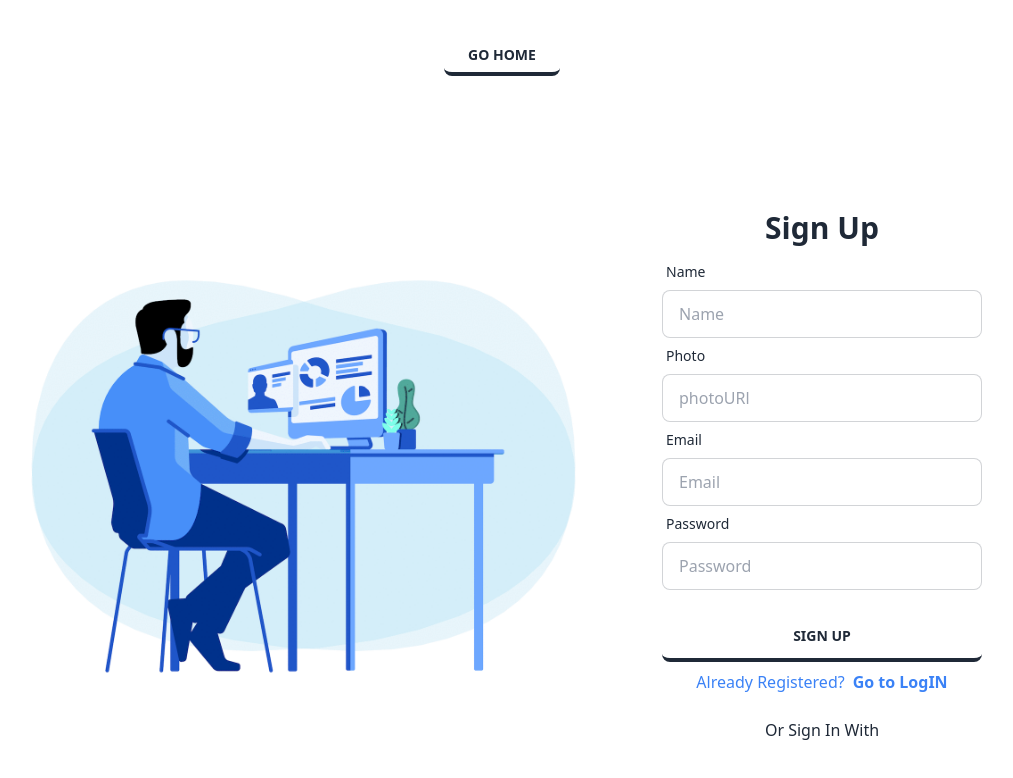
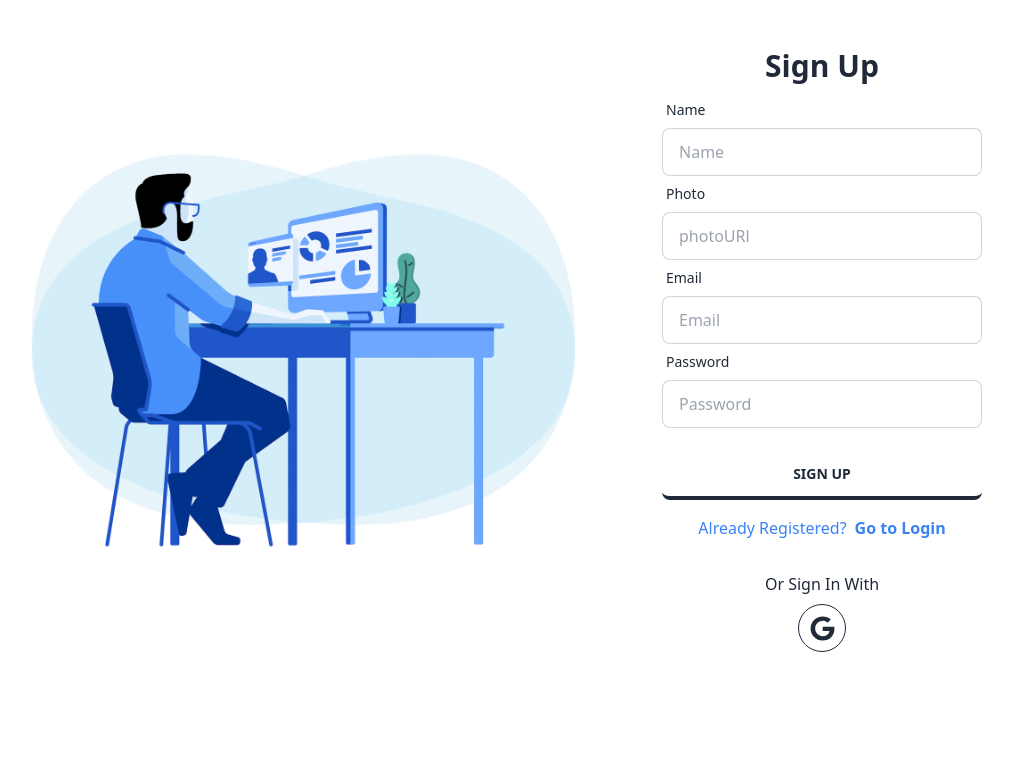
Before and after one commit to SumiAkter2/cozy-comfort-bites-clientsite, a React (Vite) app: page /signup in a window 1280 px wide. Shown: the top 778 px of the page, without its empty margins (138-1151 px from the left). Built offline with nearby package versions, Linux system fonts and the light colour scheme; no server answers.

Commit message:
added google signin

```diff
--- a/src/Components/LogIn/LogIn.jsx
+++ b/src/Components/LogIn/LogIn.jsx
@@ -9,6 +9,7 @@ import { Helmet } from "react-helmet-async";
 import { AuthContext } from "../../Provider/AuthProvider";
 import { Link, useLocation, useNavigate } from "react-router-dom";
 import Swal from "sweetalert2";
+import SocialLogin from "../SocialLogin/SocialLogin";
 
 const LogIn = () => {
   const { signIn } = useContext(AuthContext);
@@ -119,6 +120,10 @@ const LogIn = () => {
                 </p>
                 <p className="text-center mt-6">Or Sign In With</p>
               </form>
+
+              <div className="flex justify-center items-center gap-3 ">
+                <SocialLogin />
+              </div>
             </div>
           </div>
         </div>
--- a/src/Components/Shared/Navbar.jsx
+++ b/src/Components/Shared/Navbar.jsx
@@ -108,7 +108,10 @@ const Navbar = () => {
               </button>
             </>
           ) : (
-            <Link to="/login">LogIn</Link>
+            <Link to="/login">
+              {" "}
+              <button className="btn btn-warning btn-outline">LogIn </button>
+            </Link>
           )}
         </div>
       </div>
--- a/src/Components/SignUp/SignUp.jsx
+++ b/src/Components/SignUp/SignUp.jsx
@@ -5,6 +5,8 @@ import { useForm } from "react-hook-form";
 import { AuthContext } from "../../Provider/AuthProvider";
 import PrimaryButton from "../Shared/PrimaryButton/PrimaryButton";
 import Swal from "sweetalert2";
+import { Helmet } from "react-helmet-async";
+import SocialLogin from "../SocialLogin/SocialLogin";
 
 const SignUp = () => {
   const navigate = useNavigate();
@@ -24,7 +26,7 @@ const SignUp = () => {
       console.log(signUpUser);
       updateUser(data.name, data.photoURL)
         .then(() => {
-          const savedUser = { name: data.displayName, email: data.email };
+          const savedUser = { name: data.name, email: data.email };
           fetch(`http://localhost:5000/user`, {
             method: "POST",
             headers: {
@@ -54,15 +56,16 @@ const SignUp = () => {
   console.log(watch("example"));
   return (
     <div>
-      <Link to="/">
-        <PrimaryButton buttonText="Go Home" />
-      </Link>
-      <div className="hero min-h-screen ">
+      <Helmet>
+        <title>Cozy Comfort | Sign Up</title>
+      </Helmet>
+
+      <div className="hero">
         <div className="hero-content flex-col lg:flex-row">
           <div className="text-center lg:text-left md:w-1/2">
             <img src={SignUpImg} alt="Sign Up -gif" />
           </div>
-          <div className="card flex-shrink-0 w-full max-w-sm l ">
+          <div className="card flex-shrink-0 w-full max-w-sm ">
             <div className="card-body">
               <h1 className="md:text-3xl font-bold text-center ">Sign Up</h1>
               <form onSubmit={handleSubmit(onSubmit)}>
@@ -149,14 +152,18 @@ const SignUp = () => {
                     value="Sign Up"
                   />
                 </div>
-                <p className="text-blue-500 text-center mt-2">
-                  Already Registered?
-                  <Link to="/login" className="font-semibold pl-2">
-                    Go to LogIN
-                  </Link>
-                </p>
-                <p className="text-center mt-6">Or Sign In With</p>
               </form>
+
+              <p className="text-blue-500 text-center mt-2">
+                Already Registered?
+                <Link to="/login" className="font-semibold pl-2">
+                  Go to Login
+                </Link>
+              </p>
+              <p className="text-center mt-6">Or Sign In With</p>
+              <div className="flex justify-center items-center gap-3 ">
+                <SocialLogin />
+              </div>
             </div>
           </div>
         </div>
--- /dev/null
+++ b/src/Components/SocialLogin/SocialLogin.jsx
@@ -0,0 +1,42 @@
+import { useContext } from "react";
+import { FaGoogle } from "react-icons/fa";
+import { AuthContext } from "../../Provider/AuthProvider";
+import { useLocation, useNavigate } from "react-router-dom";
+const SocialLogin = () => {
+  const { googleSignIn } = useContext(AuthContext);
+  const navigate = useNavigate();
+  const location = useLocation();
+  const from = location.state?.from?.pathname || "/";
+
+  const handleGoogleSignIn = () => {
+    googleSignIn().then((result) => {
+      const user = result.user;
+
+      const savedUser = { name: user.displayName, email: user.email };
+      fetch(`http://localhost:5000/user`, {
+        method: "POST",
+        headers: {
+          "content-type": "application/json",
+        },
+        body: JSON.stringify(savedUser),
+      })
+        .then((res) => res.json())
+        .then(() => {
+            navigate(from, { replace: true });
+
+        });
+    });
+  };
+  return (
+    <div>
+      <button
+        onClick={handleGoogleSignIn}
+        className="p-2 btn btn-circle btn-outline"
+      >
+        <FaGoogle size="25px" />
+      </button>
+    </div>
+  );
+};
+
+export default SocialLogin;
--- a/src/Provider/AuthProvider.jsx
+++ b/src/Provider/AuthProvider.jsx
@@ -1,9 +1,11 @@
 import { createContext, useEffect, useState } from "react";
 import {
+  GoogleAuthProvider,
   createUserWithEmailAndPassword,
   getAuth,
   onAuthStateChanged,
   signInWithEmailAndPassword,
+  signInWithPopup,
   signOut,
   updateProfile,
 } from "firebase/auth";
@@ -15,7 +17,12 @@ const auth = getAuth(app);
 const AuthProvider = ({ children }) => {
   const [user, setUser] = useState(null);
   const [loading, setLoading] = useState(true);
+  const googleProvider = new GoogleAuthProvider();
 
+  const googleSignIn = () => {
+    setLoading(true);
+    return signInWithPopup(auth, googleProvider);
+  };
   const createUser = (email, password) => {
     setLoading(true);
     return createUserWithEmailAndPassword(auth, email, password);
@@ -31,7 +38,6 @@ const AuthProvider = ({ children }) => {
   const updateUser = (name, photoURL) => {
     return updateProfile(auth.currentUser, {
       displayName: name,
-
       photoURL: photoURL,
     });
   };
@@ -43,6 +49,7 @@ const AuthProvider = ({ children }) => {
     signIn,
     logOut,
     updateUser,
+    googleSignIn,
   };
 
   useEffect(() => {
```
